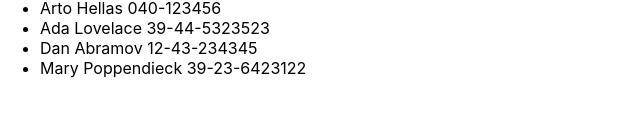
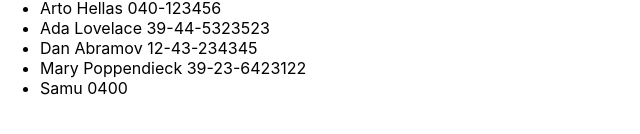
Before and after one commit to ssamuk/hy-fullstack-2020-2021, a React (Create React App) app in the folder osa-2/puhelinluettelo/: page / in a window 1280 px wide. Shown: the part 296-430 px from the top of the page, without its empty margins (0-640 px from the left). Built offline with nearby package versions, Linux system fonts and the light colour scheme; data requests are answered from the project's data file.

Commit message:
2.15 puhelinluetelo step 7

```diff
--- a/osa-2/puhelinluettelo/db.json
+++ b/osa-2/puhelinluettelo/db.json
@@ -1,5 +1,5 @@
 {
-  "persons":[
+  "persons": [
     {
       "name": "Arto Hellas",
       "number": "040-123456",
@@ -19,6 +19,11 @@
       "name": "Mary Poppendieck",
       "number": "39-23-6423122",
       "id": 4
+    },
+    {
+      "name": "Samu",
+      "number": "0400",
+      "id": 5
     }
   ]
 }
--- a/osa-2/puhelinluettelo/src/App.js
+++ b/osa-2/puhelinluettelo/src/App.js
@@ -40,7 +40,12 @@
       }
     }
     if(n === true){
-      setPersons(persons.concat(newObject))
+      //setPersons(persons.concat(newObject))
+      axios
+        .post('http://localhost:3001/Persons', newObject)
+        .then(response => {
+          setPersons(persons.concat(response.data))
+        })
         setNewName('')
         setNewNumber('')
     }
```
